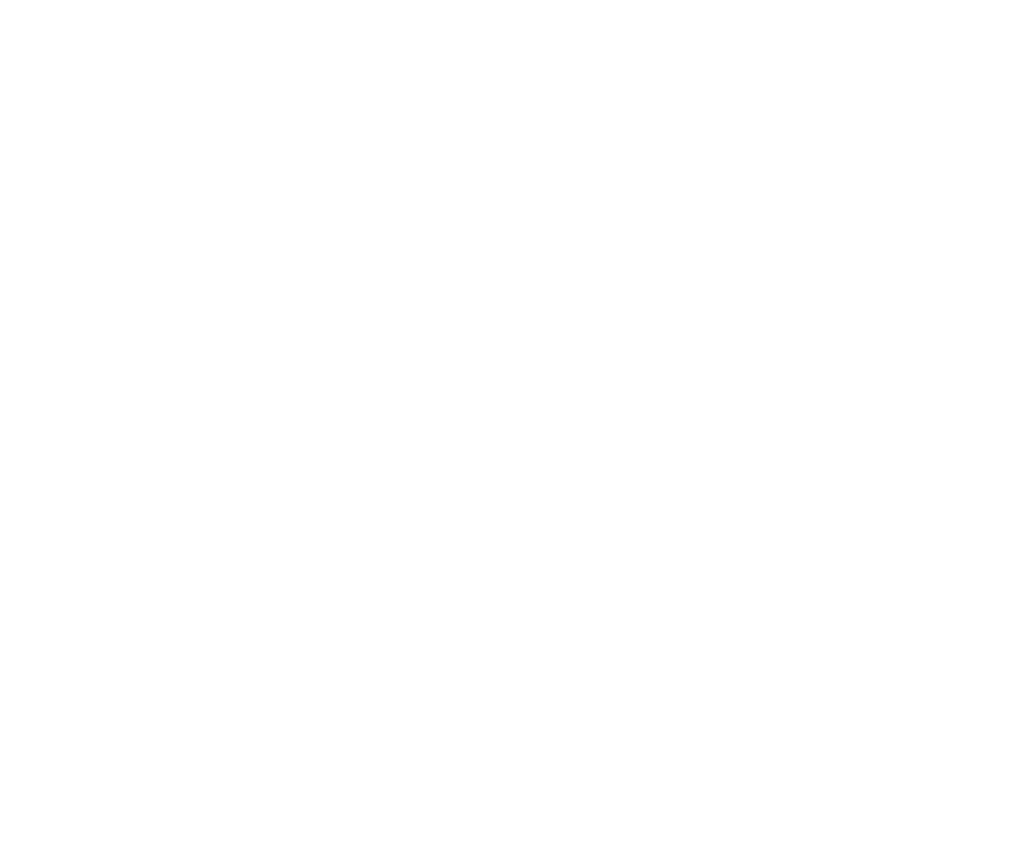
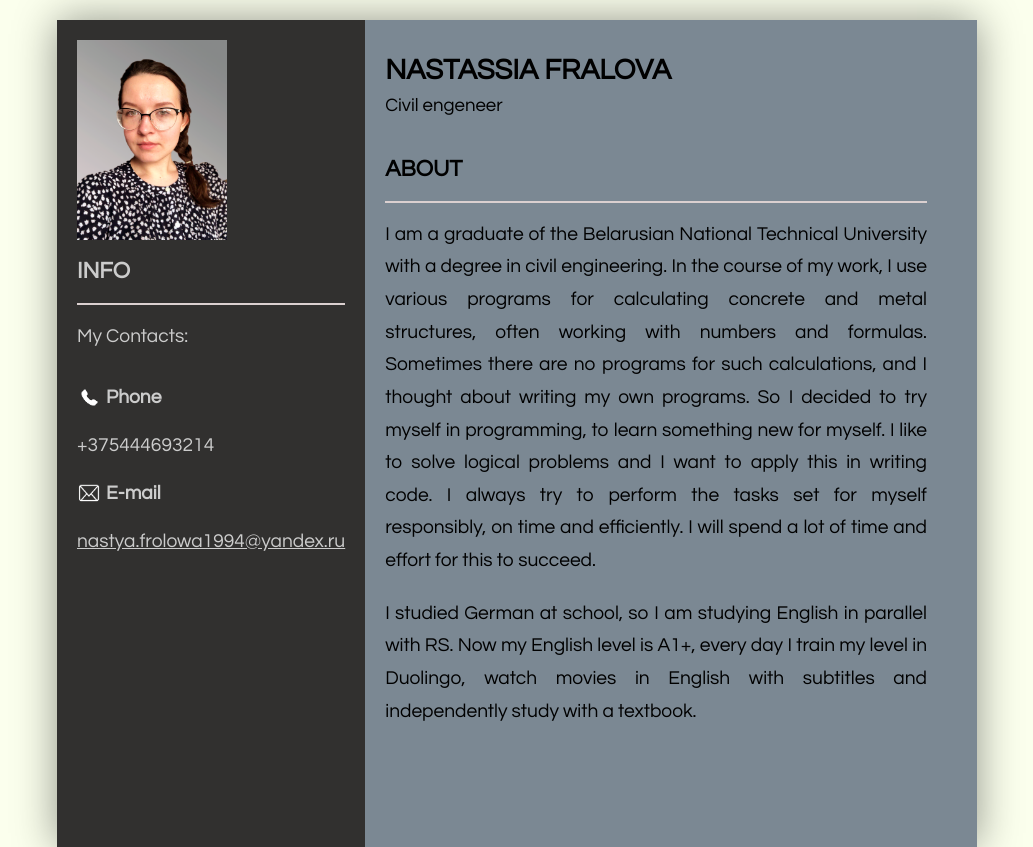
Before and after one commit to Nastyafro/rsschool-cv, a plain HTML site: page index.html in a window 1280 px wide. Shown: the whole page, without its empty margins (123-1156 px from the left). Before the commit the page ends 800 px from the top, so only its background shows below. Drawn offline with Linux system fonts and the light colour scheme.

Commit message:
feat: add main section with styles

```diff
--- a/index.html
+++ b/index.html
@@ -0,0 +1,50 @@
+<!DOCTYPE html>
+<html lang="en">
+<head>
+    <meta charset="UTF-8">
+    <title>CV</title>
+    <meta name="viewport" content="width=device-width">
+    <link rel="stylesheet" href="style.css">
+
+</head>
+
+<body>
+
+    <main>
+
+        <aside>
+
+            <img src="photo.png" alt="" width="150" height="200">
+            <h3>INFO</h3>
+            <hr>
+            <p>My Contacts:</p>
+            <ul>
+                <li><img src="phone.png" alt="" width="25" height="25"> <b>Phone</b></li>
+                <li>+375444693214</li>
+                <li><img src="email.png" alt="" width="25" height="25"> <b>E-mail</b></li>
+                <li><a href="mailto:nastya.frolowa1994@yandex.ru?subject=RSschool">nastya.frolowa1994@yandex.ru</a></li>
+            </ul>
+
+        </aside>
+
+        <section>
+            <header>
+                <h1>NASTASSIA FRALOVA</h1>
+                <p>Civil engeneer</p>
+            </header>
+
+            <article>
+                <h3>ABOUT</h3>
+                <hr>
+                <p>I am a graduate of the Belarusian National Technical University with a degree in civil engineering. In the course of my work, I use various programs for calculating concrete and metal structures, often working with numbers and formulas. Sometimes there are no programs for such calculations, and I thought about writing my own programs. So I decided to try myself in programming, to learn something new for myself.
+                    I like to solve logical problems and I want to apply this in writing code. I always try to perform the tasks set for myself responsibly, on time and efficiently. I will spend a lot of time and effort for this to succeed.</p>
+
+                <p>I studied German at school, so I am studying English in parallel with RS. Now my English level is A1+, every day I train my level in Duolingo, watch movies in English with subtitles and independently study with a textbook.</p>
+            </article>
+
+        </section>
+
+    </main>
+
+</body>
+</html>
--- a/style.css
+++ b/style.css
@@ -108,3 +108,19 @@
     .e-mail p {
         display: inline;
     }
+
+    section {
+        float: right;
+        padding:20px;
+        padding-right: 50px;
+        padding-bottom:100px;
+        background-color:rgba(115, 129, 141, 0.938);
+    }
+
+    header p {
+        font-size: 97%;
+    }
+
+    article {
+        text-align: justify;
+    }
```
